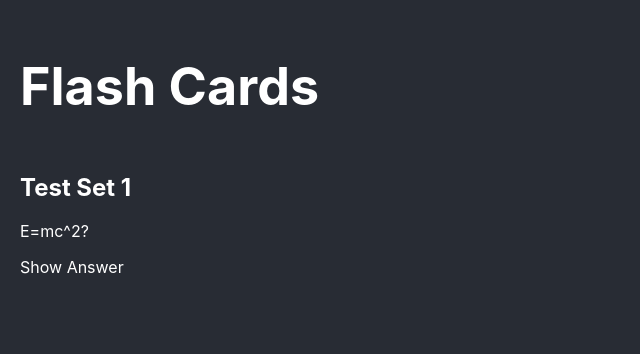
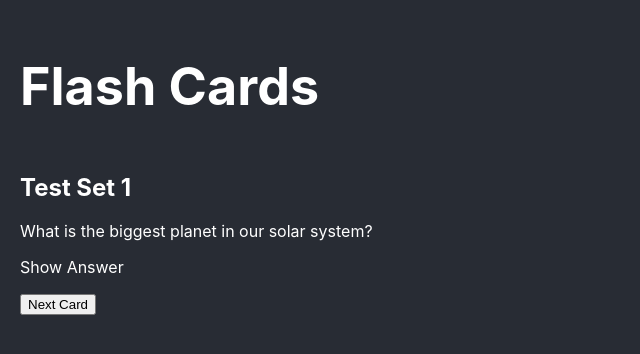
Before and after one commit to jonpepler/flash-cards, a React (Create React App) app: page / in a window 1280 px wide. Both pictures are taken after a click on the element "Test Set 1". Shown: the top 354 px of the page, without its empty margins (0-640 px from the left). Built offline with nearby package versions, Linux system fonts and the light colour scheme.

Commit message:
feat: let the user click through questions in test

```diff
--- a/src/components/Test.tsx
+++ b/src/components/Test.tsx
@@ -29,17 +29,28 @@ export const Test: FC<TestProps> = ({ set }) => {
   const questions = set.questions.filter(
     (question) => question.learnt === undefined || !question.learnt
   )
+  const [currentQuestionIndex, setQuestionIndex] = useState<number>(0)
+
+  const setNextQuestion = (): void => {
+    setQuestionIndex(
+      currentQuestionIndex + 1 >= questions.length
+        ? 0
+        : currentQuestionIndex + 1
+    )
+  }
+
   return (
     <>
       <Title>{set.title}</Title>
-      <Question>{questions[0].question}</Question>
+      <Question>{questions[currentQuestionIndex].question}</Question>
       {showAnswer ? (
-        <Answer>{questions[0].answer}</Answer>
+        <Answer>{questions[currentQuestionIndex].answer}</Answer>
       ) : (
         <AnswerPrompt onClick={() => setShowAnswer(true)}>
           Show Answer
         </AnswerPrompt>
       )}
+      <button onClick={setNextQuestion}>Next Card</button>
     </>
   )
 }
--- a/src/contexts/Sets.tsx
+++ b/src/contexts/Sets.tsx
@@ -1,14 +1,54 @@
 import { createContext, FC } from 'react'
 import { Set } from 'types'
 
+// Shamelessly stolen for dev work from https://github.com/Amalazing/React-Quiz/blob/master/src/Questions/science-questions.json
 const basicSetList: Set[] = [
   {
     title: 'Test Set 1',
     id: '1',
     questions: [
       {
-        question: 'E=mc^2?',
-        answer: 'yes'
+        question: 'What is the biggest planet in our solar system?',
+        answer: 'Jupiter'
+      },
+      {
+        question: 'The fear of what animal is arachnophobia?',
+        answer: 'Spiders'
+      },
+      {
+        question:
+          'What famous scientist was awarded the 1921 Nobel Prize in Physics for his work on theoretical physics?',
+        answer: 'Albert Einstein'
+      },
+      {
+        question: 'Pure water has a PH of about',
+        answer: '7.0'
+      },
+      {
+        question: 'What is the highest mountian on Earth?',
+        answer: 'Mount Everest'
+      },
+      {
+        question:
+          'What is the name of the long appendage that hangs off an elephants face?',
+        answer: 'Trunk'
+      },
+      {
+        question: 'Where can flamingos NOT be found?',
+        answer: 'Northern Europe'
+      },
+      {
+        question: 'What compound makes plants green?',
+        answer: 'Chlorophyll'
+      },
+      {
+        question:
+          'What is the name of the star closest to earth besides the sun?',
+        answer: 'Alpha Centauri'
+      },
+      {
+        question: 'Molten rock that comes out of a volcano is known as what?',
+        answer: 'Lava'
       }
     ]
   },
```
Also changed, not shown: 1 other file (tests, documents, lock files or other folders).
